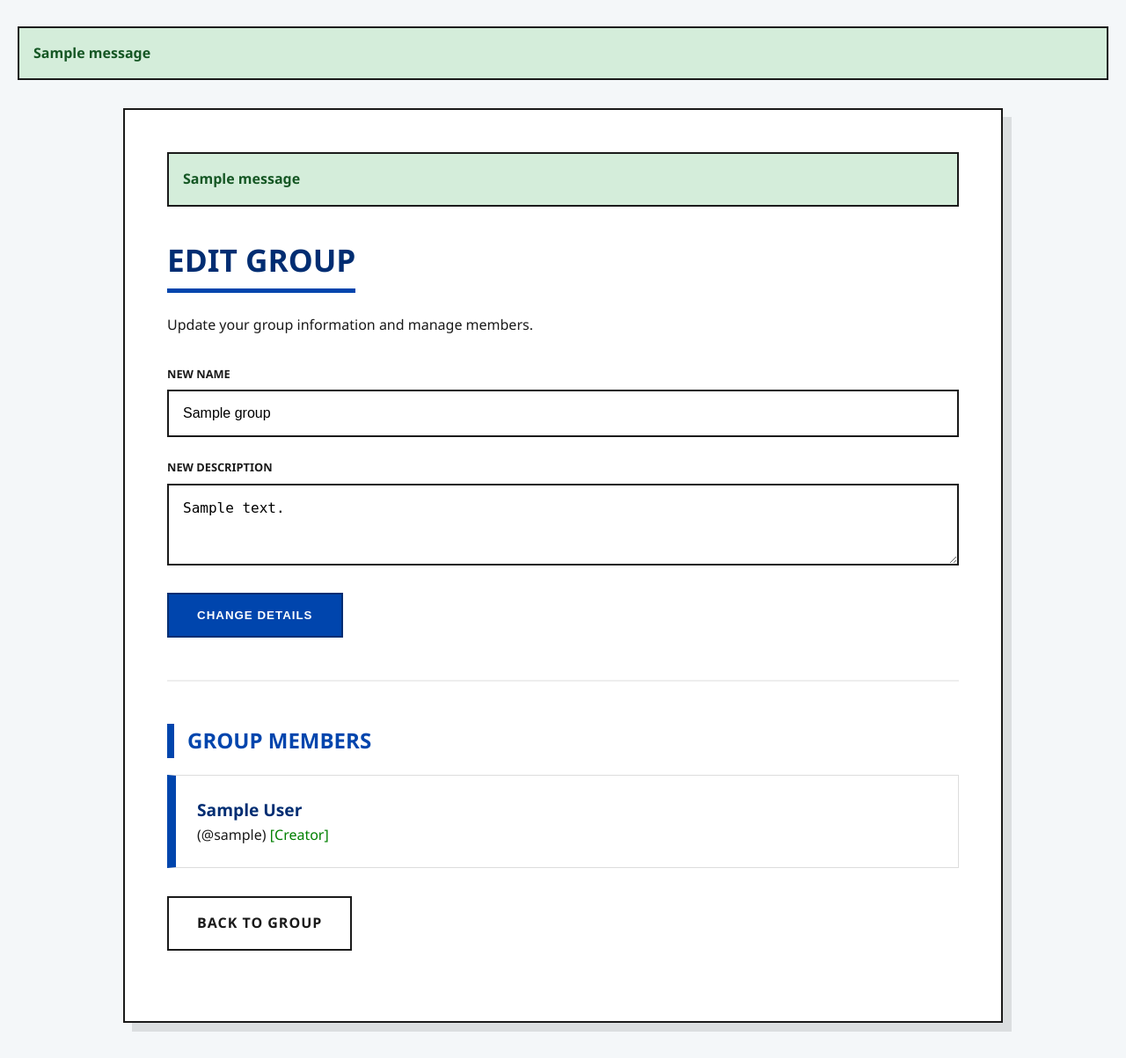
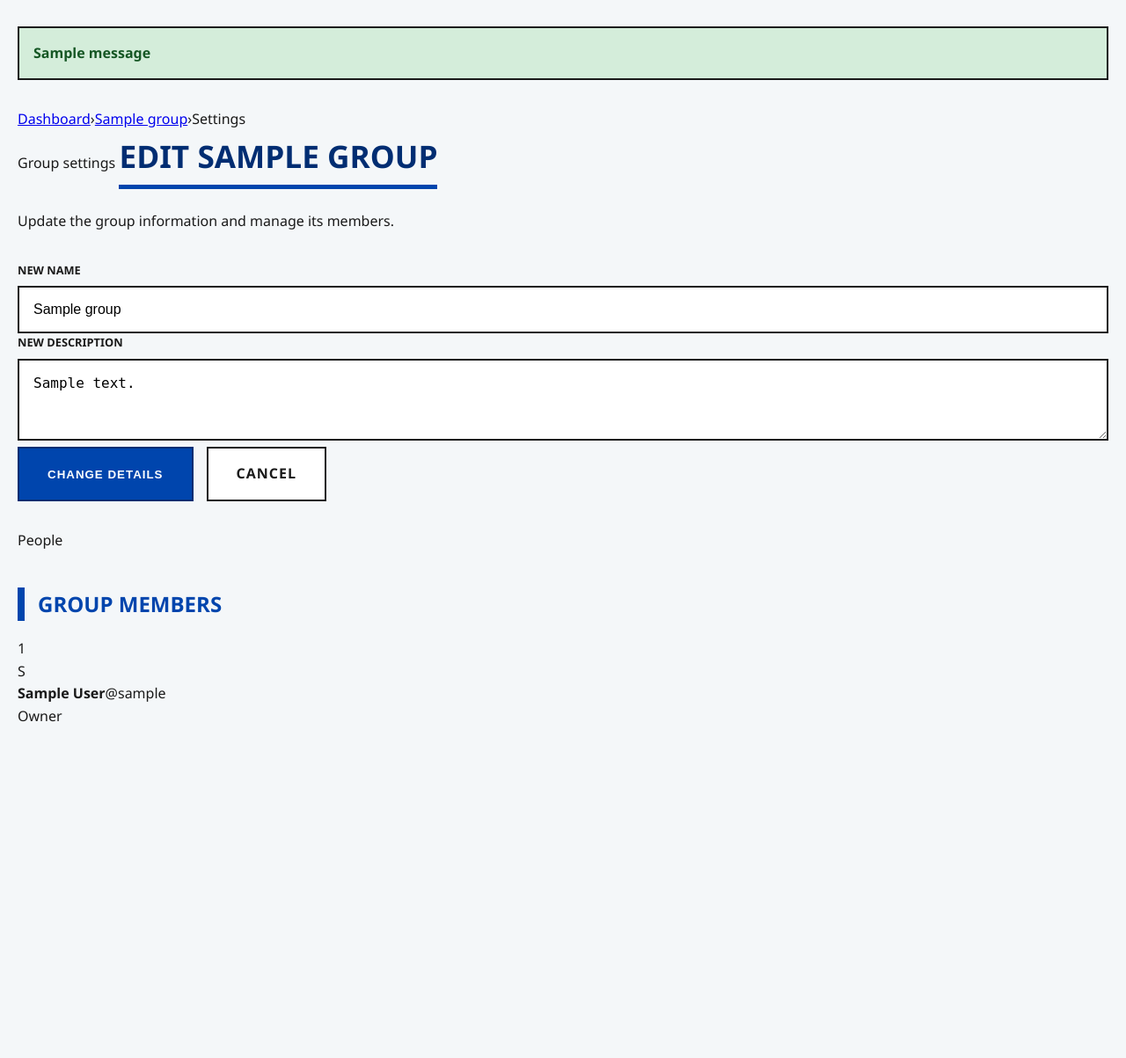
Before and after one commit to Zelandini/Splity_flask, a Flask app: page /group/1/edit in a window 1280 px wide. Shown: the part 118-1321 px from the top of the page at 88% size. After the commit the page ends 939 px from the top, so only its background shows below. Run offline with Flask 3, Linux system fonts and the light colour scheme; a user stored in the database is signed in; tables that the repository leaves empty hold one stand-in row (values such as "Sample post"); one stand-in notice (Sample message) is shown.

Commit message:
Redesign edit_group.html

```diff
--- a/Splity/templates/group/edit_group.html
+++ b/Splity/templates/group/edit_group.html
@@ -1,71 +1,57 @@
 {% extends 'base.html' %}
 
-{% block title %}Splity - Edit Group{% endblock %}
+{% block title %}Group settings · Splity{% endblock %}
 
 {% block content %}
-<div class="container">
-    {% with messages = get_flashed_messages(with_categories=true) %}
-        {% if messages %}
-            {% for category, message in messages %}
-                <div class="alert alert-{{ category }}">
-                    {{ message }}
-                </div>
-            {% endfor %}
-        {% endif %}
-    {% endwith %}
+    <div class="breadcrumb"><a href="{{ url_for('home.home') }}">Dashboard</a><span>›</span><a href="{{ url_for('home.group_details', group_id=group.id) }}">{{ group.name }}</a><span>›</span><span>Settings</span></div>
 
-    <h1>Edit Group</h1>
-    <p>Update your group information and manage members.</p>
+    <section class="form-shell">
+        <div class="form-heading">
+            <span class="eyebrow">Group settings</span>
+            <h1>Edit {{ group.name }}</h1>
+            <p>Update the group information and manage its members.</p>
+        </div>
 
-    <form method="post" novalidate>
-        {{ form.hidden_tag() }}
+        <form method="post" novalidate class="stack-form">
+            {{ form.hidden_tag() }}
+            <div class="field">
+                {{ form.name.label }}
+                {{ form.name(class="form-control", size=32) }}
+                {% for error in form.name.errors %}<span class="form-error">{{ error }}</span>{% endfor %}
+            </div>
+            <div class="field">
+                {{ form.description.label }}
+                {{ form.description(class="form-control", rows=3) }}
+                {% for error in form.description.errors %}<span class="form-error">{{ error }}</span>{% endfor %}
+            </div>
+            <div class="button-row">
+                {{ form.submit(class="btn btn-primary") }}
+                <a href="{{ url_for('home.group_details', group_id=group.id) }}" class="btn btn-secondary">Cancel</a>
+            </div>
+        </form>
+    </section>
 
-        <p>
-            {{ form.name.label }}
-            {{ form.name(class="form-control", size=32) }}
-            {% for error in form.name.errors %}
-                <span style="color: red;">[{{ error }}]</span>
-            {% endfor %}
-        </p>
-
-        <p>
-            {{ form.description.label }}
-            {{ form.description(class="form-control", rows=3) }}
-            {% for error in form.description.errors %}
-                <span style="color: red;">[{{ error }}]</span>
-            {% endfor %}
-        </p>
-
-        <p>{{ form.submit(class="btn btn-primary") }}</p>
-    </form>
-
-    <hr>
-
-    <h2>Group Members</h2>
-    {% if members %}
-        <ul>
-        {% for member in members %}
-            <li>
-                <div style="display: flex; justify-content: space-between; align-items: center;">
-                    <div>
-                        <strong>{{ member.name }}</strong> (@{{ member.username }})
+    <section class="content-card members-card">
+        <div class="section-heading section-heading--compact">
+            <div><span class="eyebrow">People</span><h2>Group members</h2></div>
+            {% if members %}<span class="count-pill">{{ members|length }}</span>{% endif %}
+        </div>
+        {% if members %}
+            <div class="member-list">
+                {% for member in members %}
+                    <div class="member-row">
+                        <div class="transaction-avatar">{{ member.name[:1]|upper }}</div>
+                        <div class="member-row__body"><strong>{{ member.name }}</strong><span>@{{ member.username }}</span></div>
                         {% if member.id == group.creator_id %}
-                            <span style="color: green;">[Creator]</span>
+                            <span class="role-pill">Owner</span>
+                        {% else %}
+                            <a href="{{ url_for('home.remove_user', group_id=group.id, user_id=member.id) }}" class="text-link text-link--danger">Remove</a>
                         {% endif %}
                     </div>
-                    {% if member.id != group.creator_id %}
-                        <a href="{{ url_for('home.remove_user', group_id=group.id, user_id=member.id) }}" class="btn btn-secondary">Remove</a>
-                    {% endif %}
-                </div>
-            </li>
-        {% endfor %}
-        </ul>
-    {% else %}
-        <p>No members in this group yet.</p>
-    {% endif %}
-
-    <div class="actions">
-        <a href="{{ url_for('home.group_details', group_id=group.id) }}" class="btn btn-secondary">Back to Group</a>
-    </div>
-</div>
+                {% endfor %}
+            </div>
+        {% else %}
+            <p class="muted">No members are in this group yet.</p>
+        {% endif %}
+    </section>
 {% endblock %}
```
